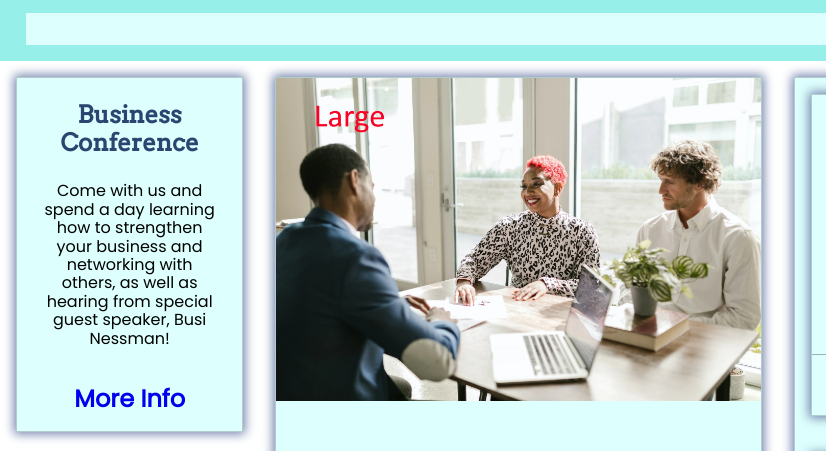
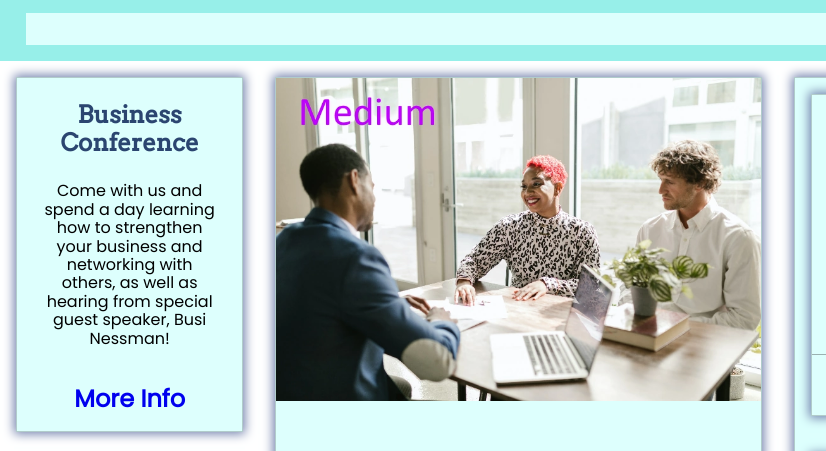
Before and after one commit to VBaxter3121/wdd230, a plain HTML site: page chamber/index.html in a window 1280 px wide. Shown: the part 160-611 px from the top of the page, 0-826 px from the left. Drawn offline with Linux system fonts and the light colour scheme.

Commit message:
img sizes attribute

```diff
--- a/chamber/index.html
+++ b/chamber/index.html
@@ -51,7 +51,7 @@
     </div>
     <main>
         <section class="hero">
-            <img src="images/wdd230-org.webp" alt="wdd230 photo"
+            <img src="images/wdd230-org.webp" alt="wdd230 photo" sizes="50vw"
             srcset="images/wdd230-small.webp 479w,
             images/wdd230-medium.webp 767w,
             images/wdd230-large.webp 1900w
```
